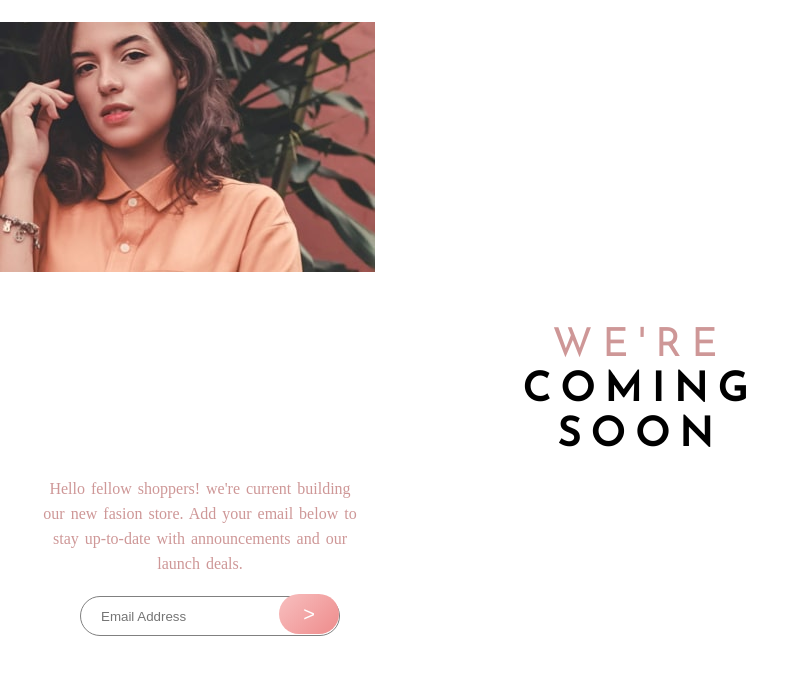
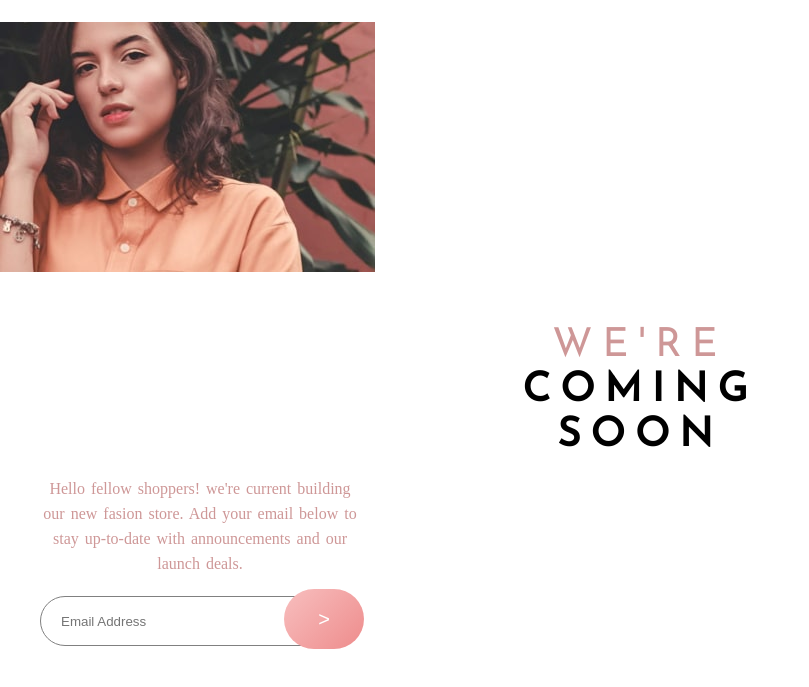
Before and after one commit to mhameen/accessA3, a plain HTML site: page index.html in a window 1280 px wide. Shown: the part 95-782 px from the top of the page, without its empty margins (0-809 px from the left). Drawn offline with Linux system fonts and the light colour scheme.

Commit message:
resized button

```diff
--- a/styles.css
+++ b/styles.css
@@ -48,22 +48,23 @@ p{
 }
 input{
     padding-left: 20px;
-    width: 260px;
-    height: 40px;
-    border-radius: 20px;
+    width: 320px;
+    height: 50px;
+    border-radius: 25px;
     border: 1px solid grey;
-    margin-left:80px;
+    margin-left:40px;
     margin-top: 20px;
     margin-bottom: 20px;
-    background:linear-gradient( 135deg, hsl(0, 0%, 100%), to hsl(0, 100%, 98%) );
+    background:linear-gradient( 135deg,hsl(0, 0%, 100%), to hsl(0, 100%, 98%) );
 }
 button{
     background:linear-gradient( 135deg,  hsl(0, 80%, 86%),hsl(0, 74%, 74%));
-    height: 40px;
-    width: 60px;
-    border-radius: 20px;
+    height: 60px;
+    width: 80px;
+    border-radius: 30px;
     font-size: 20px;
-    margin-left: -65px;
+    margin-left: -80px;
     border: none;
     color: white;
+
 }
```
